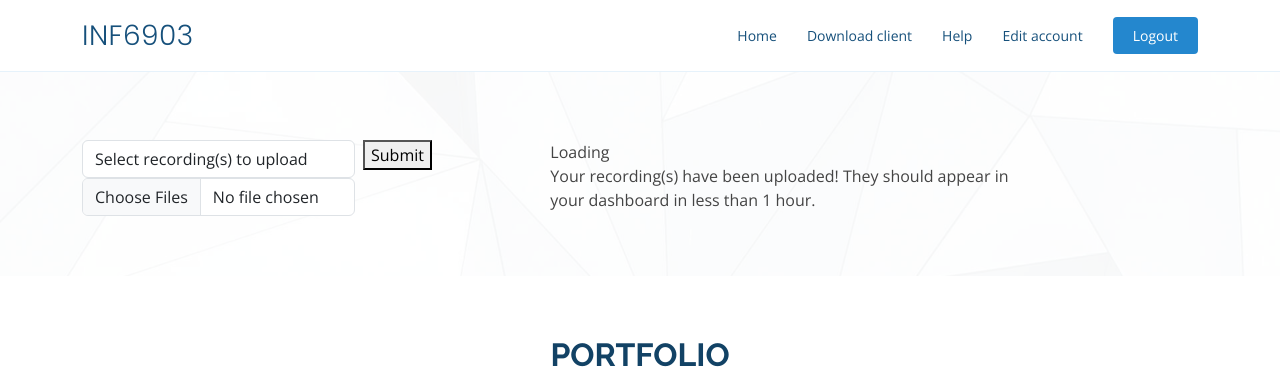
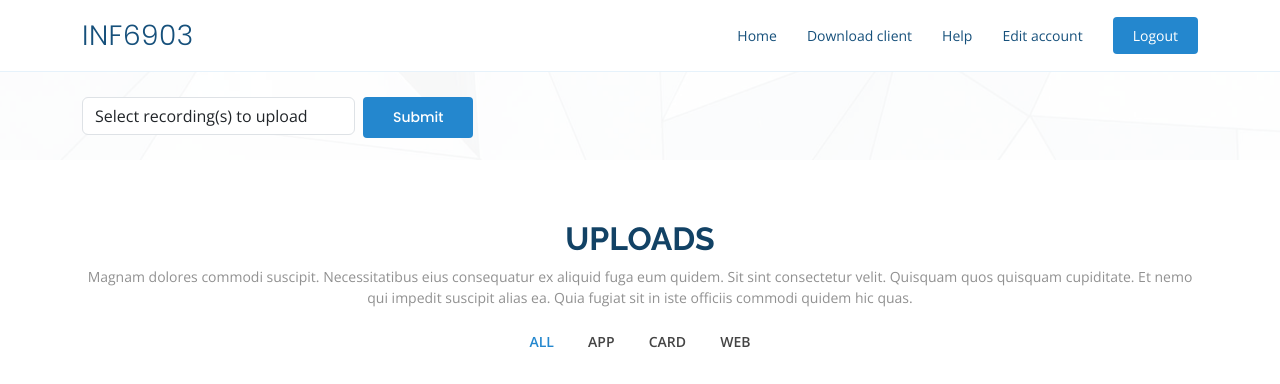
Before and after one commit to gstdenis-poly/INF6903, a Django app: template server/web/templates/logged_in/index.html in a window 1280 px wide. Shown: the top 384 px of the page. Run offline with Django 4.2, Linux system fonts and the light colour scheme; the template is opened without the code that fills it, so the values that code supplies are empty; some libraries are stand-ins or nearby versions.

Commit message:
Little improvements to previous commit

```diff
--- a/server/web/templates/logged_in/index.html
+++ b/server/web/templates/logged_in/index.html
@@ -57,7 +57,7 @@
         </header><!-- End Header -->
 
         <!-- ======= Hero Section ======= -->
-        <section id="hero" class="d-flex align-items-center">
+        <section id="hero" class="hero d-flex align-items-center" style="height: 20vh;">
             <div class="container position-relative" data-aos="fade-up" data-aos-delay="100">
                 <form action="/upload_recording/" method="post" role="form" class="upload-recording-form" enctype="multipart/form-data">
                     {% csrf_token %}
@@ -84,7 +84,7 @@
                 <div class="container" data-aos="fade-up">
 
                     <div class="section-title">
-                        <h2>Portfolio</h2>
+                        <h2>Uploads</h2>
                         <p>Magnam dolores commodi suscipit. Necessitatibus eius consequatur ex aliquid fuga eum quidem. Sit sint consectetur velit. Quisquam quos quisquam cupiditate. Et nemo qui impedit suscipit alias ea. Quia fugiat sit in iste officiis commodi quidem hic quas.</p>
                     </div>
 
@@ -137,7 +137,7 @@
                 <div class="container" data-aos="fade-up">
 
                     <div class="section-title">
-                        <h2>Frequently Asked Questions</h2>
+                        <h2>Help</h2>
                         <p>Magnam dolores commodi suscipit. Necessitatibus eius consequatur ex aliquid fuga eum quidem. Sit sint consectetur velit. Quisquam quos quisquam cupiditate. Et nemo qui impedit suscipit alias ea. Quia fugiat sit in iste officiis commodi quidem hic quas.</p>
                     </div>
 
```
